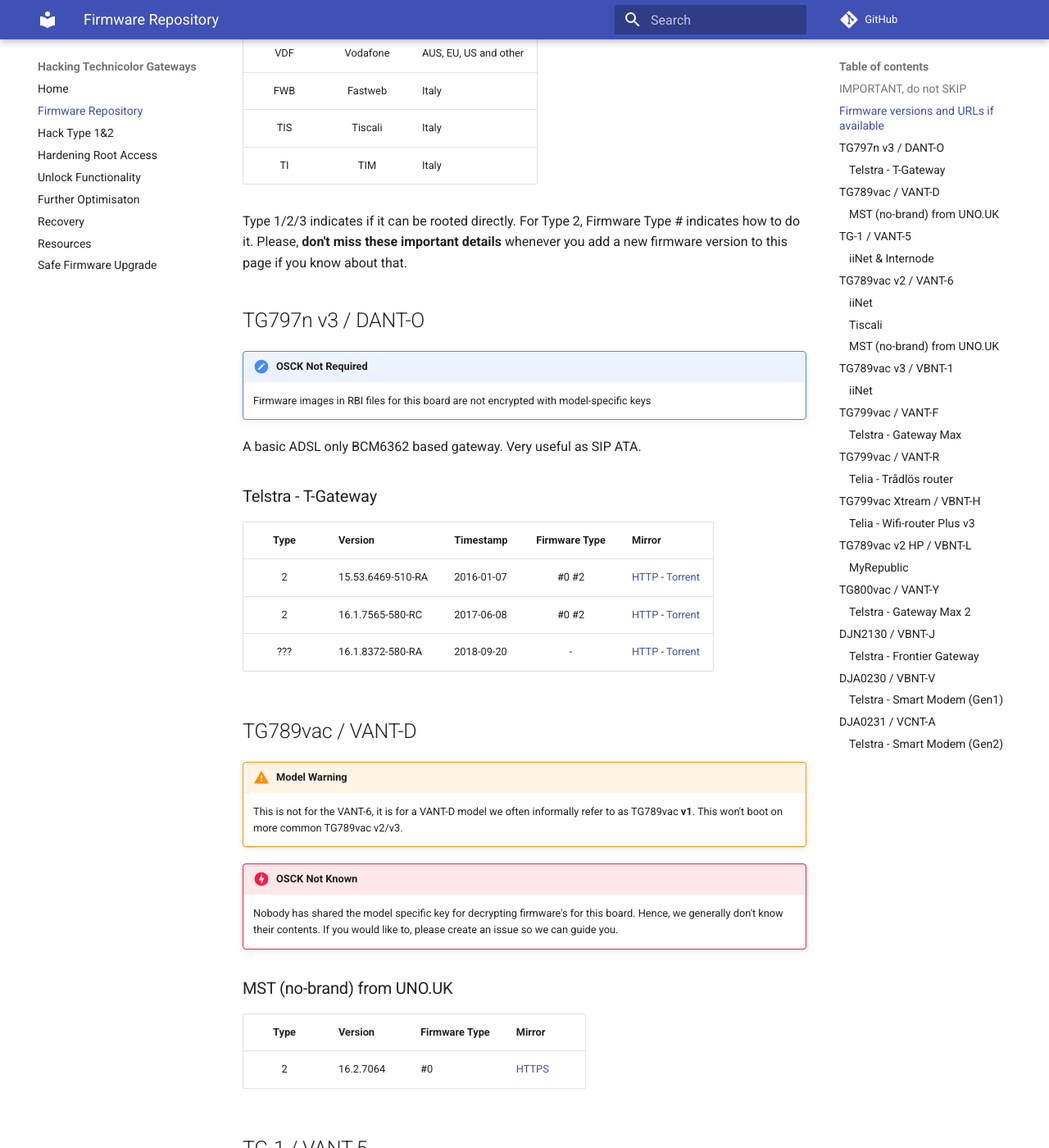
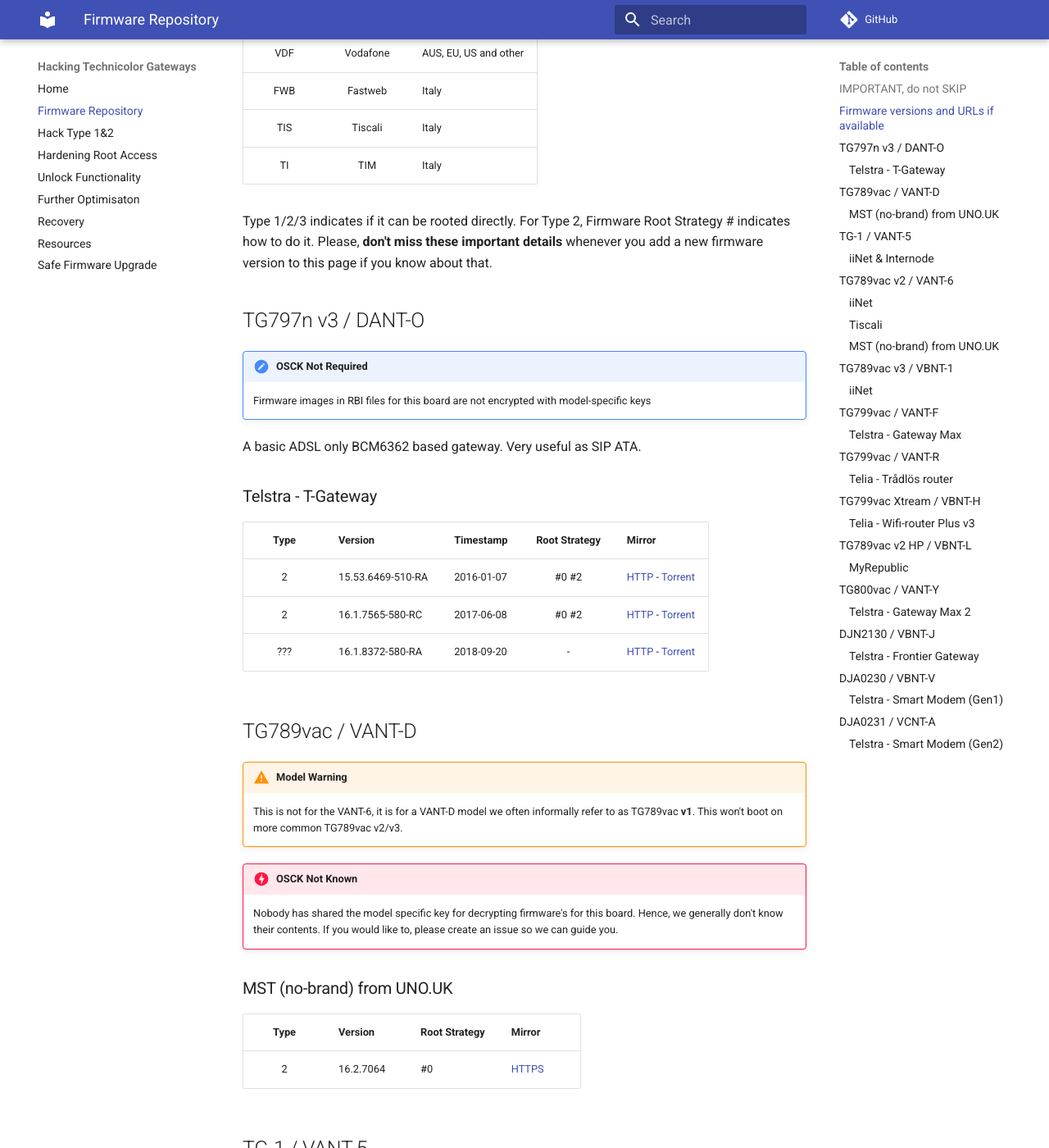
Before and after one commit to hack-technicolor/hack-technicolor, an MkDocs documentation site: the page built from docs/Firmware Repository.md, in a window 1280 px wide and 1400 px high, scrolled down 730 px. Shown: the whole window at 82% size. Built offline with MkDocs 1.6.1 and Material for MkDocs 9.7.7, drawn with Linux system fonts in a browser that asks for light colours; comment, search, counter and statistics services are not loaded; some of the changed text lies outside the part shown.

Commit message:
fix removal of Root Strategy

```diff
--- a/docs/Firmware Repository.md
+++ b/docs/Firmware Repository.md
@@ -24,7 +24,7 @@
 | TIS  | Tiscali      | Italy             |
 | TI   | TIM          | Italy             |
 
-Type 1/2/3 indicates if it can be rooted directly. For Type 2,  Firmware Type # indicates how to do it. Please, **don't miss these important details** whenever you add a new firmware version to this page if you know about that.
+Type 1/2/3 indicates if it can be rooted directly. For Type 2,  Firmware Root Strategy # indicates how to do it. Please, **don't miss these important details** whenever you add a new firmware version to this page if you know about that.
 
 ## TG797n v3 / DANT-O
 
@@ -35,7 +35,7 @@
 
 ### Telstra - T-Gateway
 
-| Type   | Version           | Timestamp  | Firmware Type | Mirror |
+| Type   | Version           | Timestamp  | Root Strategy | Mirror |
 |:------:|:------------------|:-----------|:-------------:|:-------|
 | 2      | 15.53.6469-510-RA | 2016-01-07 | #0 #2         | [HTTP](http://fwstore.bdms.telstra.net/Technicolor_dant-o_CRF483-15.53.6469-510-RA/dant-o_CRF483-15.53.6469-510-RA.rbi) - [Torrent](https://github.com/kevdagoat/hack-technicolor/blob/master/torrents/dant-o/dant-o_CRF483-15.53.6469-510-RA.rbi.torrent?raw=true) |
 | 2      | 16.1.7565-580-RC  | 2017-06-08 | #0 #2         | [HTTP](http://fwstore.bdms.telstra.net/Technicolor_dant-o_CRF685-16.1.7565-580-RC/dant-o_CRF685-16.1.7565-580-RC.rbi) - [Torrent](https://github.com/kevdagoat/hack-technicolor/blob/master/torrents/dant-o/dant-o_CRF685-16.1.7565-580-RC.rbi.torrent?raw=true) |
@@ -51,7 +51,7 @@
 
 ### MST (no-brand) from UNO.UK
 
-| Type   | Version          | Firmware Type | Mirror      |
+| Type   | Version          | Root Strategy | Mirror      |
 |:------:|:-----------------|:--------------|:------------|
 | 2      | 16.2.7064        | #0            | [HTTPS](https://uno.help/attachments/690) |
 
@@ -59,7 +59,7 @@
 
 ### iiNet & Internode
 
-| Type   | Version             | Firmware Type | Mirror |
+| Type   | Version             | Root Strategy | Mirror |
 |:------:|:--------------------|:--------------|:-------|
 | ???    | 15.32.1509-ver1.4   | -             | *None, **no RBI available**!, this version has been found on some devices. If you have it on your device please share a dump! Ask for help if you don't know how to get the dump.* |
 | ???    | 15.53.6627-ver1.6   | -             | [HTTP](http://mirror.internode.on.net/pub/internode-support/hardware/tg1/firmware/old/vant-5_15.53.6627-ver1.6-CRF509-1729006.rbi) - [Torrent](https://github.com/kevdagoat/hack-technicolor/blob/master/torrents/vant-5/vant-5_15.53.6627-ver1.6-CRF509-1729006.rbi.torrent?raw=true) |
@@ -71,7 +71,7 @@
 
 ### iiNet
 
-| Type   | Version            | Firmware Type | Mirror      |
+| Type   | Version            | Root Strategy | Mirror      |
 |:------:|:-------------------|:--------------|:------------|
 | 2      | 16.3.7196-ver2.0.5 | #0            | [HTTPS](https://github.com/kevdagoat/hack-technicolor/blob/master/firmware/vant-6_16.3.7196-ver2.0.5-CRF592-2729004.rbi?raw=true) - [Torrent](https://github.com/kevdagoat/hack-technicolor/blob/master/torrents/vant-6/vant-6_16.3.7196-ver2.0.5-CRF592-2729004.rbi.torrent?raw=true) |
 | 2      | 16.3.7637-ver2.2.0 | #0            | [HTTPS](https://github.com/kevdagoat/hack-technicolor/blob/master/firmware/VANT-6_16.3.7637-ver2.2.0-CRF638-2721002.rbi?raw=true) - [Torrent](https://github.com/kevdagoat/hack-technicolor/blob/master/torrents/vant-6/VANT-6_16.3.7637-ver2.2.0-CRF638-2721002.rbi.torrent?raw=true) |
@@ -82,13 +82,13 @@
 
 ### Tiscali
 
-| Type   | Version          | Firmware Type | Mirror      |
+| Type   | Version          | Root Strategy | Mirror      |
 |:------:|:-----------------|:--------------|:------------|
 | 2      |  16.3.7636       | #0            | [HTTP](http://ftp.tr69.tiscali.it/TR69/vant-6_16.3.7636-2921002-20170419153951-718b590506a915e24be58946f4755c0c617d9c8d.rbi) - [Torrent](HTTPS://github.com/kevdagoat/hack-technicolor/blob/master/torrents/vant-6/vant-6_16.3.7636-2921002-20170419153951-718b590506a915e24be58946f4755c0c617d9c8d.rbi.torrent?raw=true) |
 
 ### MST (no-brand) from UNO.UK
 
-| Type   | Version          | Firmware Type | Mirror |
+| Type   | Version          | Root Strategy | Mirror |
 |:------:|:-----------------|:--------------|:-------|
 | 2      | 17.2.0278        | #3            | [HTTPS](https://uno.help/attachments/732) |
 
@@ -96,7 +96,7 @@
 
 ### iiNet
 
-| Type   | Version         | Firmware Type | Mirror |
+| Type   | Version         | Root Strategy | Mirror |
 |:------:|:----------------|:--------------|:-------|
 | 2      | 18.3.0157-3-2-1 | #0            | [HTTPS](https://github.com/kevdagoat/hack-technicolor/raw/master/firmware/vbnt-1_18.3.0157-3-2-1-CRF905-bank_dump.xz) - *note: this **IS NOT** an RBI firmware, it is a raw bank dump, you can't use with TFTP or regular firmware upgrade tools* |
 
@@ -104,7 +104,7 @@
 
 ### Telstra - Gateway Max
 
-| Type   | Version           | Firmware Type | Mirror |
+| Type   | Version           | Root Strategy | Mirror |
 |:------:|:------------------|:--------------|:-------|
 | ???    | 15.18.6052-420-RA | -             | [HTTP](http://fwstore.bdms.telstra.net/Technicolor_vant-f_CRF363-15.18.6052-420-RA/vant-f_CRF363-15.18.6052-420-RA.rbi) - [Torrent](https://github.com/kevdagoat/hack-technicolor/blob/master/torrents/vant-f/vant-f_CRF363-15.18.6052-420-RA.rbi.torrent?raw=true) |
 | 2      | 15.53.6886-510-RF | #0 #2         | [HTTP](http://fwstore.bdms.telstra.net/Technicolor_vant-f_CRF540-15.53.6886-510-RF/vant-f_CRF540-15.53.6886-510-RF.rbi) - [Torrent](https://github.com/kevdagoat/hack-technicolor/blob/master/torrents/vant-f/vant-f_CRF540-15.53.6886-510-RF.rbi.torrent?raw=true) |
@@ -118,7 +118,7 @@
 
 ### Telia - Trådlös router
 
-| Type   | Version          | Timestamp  | Firmware Type | Mirror |
+| Type   | Version          | Timestamp  | Root Strategy | Mirror |
 |:------:|:-----------------|:-----------|:--------------|:-------|
 | 2      | 15.51.6436       | 2016-02-05 | #0            | [HTTPS](Fix me!) - *note: this **IS NOT** an RBI firmware, it is a raw bank dump, you can't use with TFTP or regular firmware upgrade tools* |
 | 2      | 16.2.7732        | 2017-05-02 | #0            | [Torrent](https://github.com/kevdagoat/hack-technicolor/blob/master/torrents/vant-r/1627732r2221004closed.rbi.torrent?raw=true) |
@@ -129,7 +129,7 @@
 
 ### Telia - Wifi-router Plus v3
 
-| Type   | Version          | Timestamp  | Firmware Type | Mirror |
+| Type   | Version          | Timestamp  | Root Strategy | Mirror |
 |:------:|:-----------------|:-----------|:--------------|:-------|
 | 2      | 17.2.0339        | 2018-04-16 | #0            | [Torrent](https://github.com/kevdagoat/hack-technicolor/blob/master/torrents/vbnt-h/172339h1441018closed.rbi.torrent?raw=true) |
 
@@ -137,7 +137,7 @@
 
 ### MyRepublic
 
-| Type   | Version          | Firmware Type | Mirror |
+| Type   | Version          | Root Strategy | Mirror |
 |:------:|:-----------------|:--------------|:-------|
 | 2      | 16.3.7190        | #0            | [HTTPS](https://github.com/kevdagoat/hack-technicolor/raw/master/firmware/vbnt-l_16.3.7190-2761005-bank_dump.xz) - *note: this **IS NOT** an RBI firmware, it is a raw bank dump, you can't use with TFTP or regular firmware upgrade tools* |
 
@@ -145,7 +145,7 @@
 
 ### Telstra - Gateway Max 2
 
-| Type   | Version          | Firmware Type | Mirror |
+| Type   | Version          | Root Strategy | Mirror |
 |:------:|:-----------------|:--------------|:-------|
 | 2      | 16.3.7567-660-RD | #0 #2         | [HTTP](http://fwstore.bdms.telstra.net/Technicolor_vant-y_CRF690-16.3.7567-660-RD/vant-y_CRF690-16.3.7567-660-RD.rbi) - [Torrent](https://github.com/kevdagoat/hack-technicolor/blob/master/torrents/vant-y/vant-y_CRF690-16.3.7567-660-RD.rbi.torrent?raw=true) |
 | 2      | 17.2.0188-820-RA | #2            | [HTTP](http://fwstore.bdms.telstra.net/Technicolor_vant-y_CRF691-17.2.0188-820-RA/vant-y_CRF691-17.2.0188-820-RA.rbi) - [Torrent](https://github.com/kevdagoat/hack-technicolor/blob/master/torrents/vant-y/vant-y_CRF691-17.2.0188-820-RA.rbi.torrent?raw=true) |
@@ -157,7 +157,7 @@
 
 ### Telstra - Frontier Gateway
 
-| Type   | Version          | Firmware Type | Mirror |
+| Type   | Version          | Root Strategy | Mirror |
 |:------:|:-----------------|:--------------|:-------|
 | 2      | 16.3.7413-660-RF | #0 #2            |  [HTTPS](https://github.com/kevdagoat/hack-technicolor/raw/master/firmware/vbnt-j_CRF640-16.3.7413-660-RF-bank_dump.xz) - *note: this **IS NOT** an RBI firmware, it is a raw bank dump, you can't use with TFTP or regular firmware upgrade tools* |
 | 2      | 17.2.0219-820-RA | #2            |  [HTTP](http://fwstore.bdms.telstra.net/Technicolor_vbnt-j_CRF752/vbnt-j_CRF752-17.2.0219-820-RA.rbi) - [Torrent](https://github.com/kevdagoat/hack-technicolor/blob/master/torrents/vbnt-j/vbnt-j_CRF752-17.2.0219-820-RA.rbi.torrent?raw=true) |
@@ -169,7 +169,7 @@
 
 ### Telstra - Smart Modem (Gen1)
 
-| Type   | Version          | Firmware Type | Mirror |
+| Type   | Version          | Root Strategy | Mirror |
 |:------:|:-----------------|:--------------|:-------|
 | 2      | 17.2.0188-820-RA | #2            | *No RBI available, this version has been found on some devices. If you have it on your device please share a dump! Ask for help if you don't know how to get the dump.* |
 | 2      | 17.2.0288-820-RA | #2            | [HTTP](http://fwstore.bdms.telstra.net/Technicolor_vbnt-v_CRF761-17.2.0288-820-RA/vbnt-v_CRF761-17.2.0288-820-RA.rbi) - [Torrent](https://github.com/kevdagoat/hack-technicolor/blob/master/torrents/vbnt-v/vbnt-v_CRF761-17.2.0288-820-RA.rbi.torrent?raw=true) |
@@ -180,7 +180,7 @@
 
 ### Telstra - Smart Modem (Gen2)
 
-| Type   | Version            | Firmware Type | Mirror |
+| Type   | Version            | Root Strategy | Mirror |
 |:------:|:-------------------|:--------------|:-------|
 | 2      | 18.1.c.0215-950-RA | #0 #2         | [HTTP](http://fwstore.bdms.telstra.net/Technicolor_vcnt-a_CRF867-18.1.c.0215-950-RA/vcnt-a_CRF867-18.1.c.0215-950-RA.rbi) - [Torrent](https://github.com/kevdagoat/hack-technicolor/blob/master/torrents/vcnt-a/vcnt-a_CRF867-18.1.c.0215-950-RA.rbi.torrent?raw=true) |
 | 2      | 18.1.c.0241-950-RA | #2            | [HTTP](http://fwstore.bdms.telstra.net/Technicolor_vcnt-a_CRF899-18.1.c.0241-950-RA/vcnt-a_CRF899-18.1.c.0241-950-RA.rbi) - [Torrent](https://github.com/kevdagoat/hack-technicolor/blob/master/torrents/vcnt-a/vcnt-a_CRF899-18.1.c.0241-950-RA.rbi.torrent?raw=true) |
```
